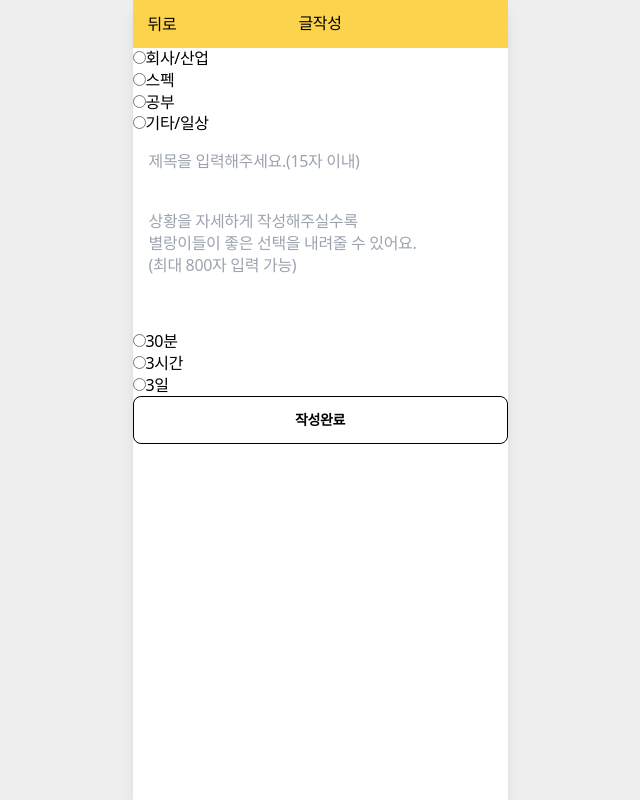
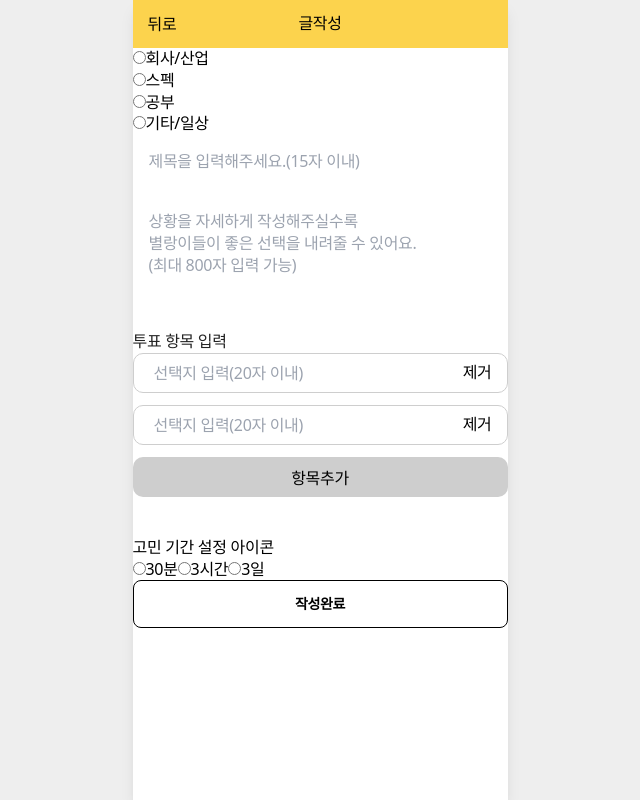
Before and after one commit to chwihae/frontend, a React (Vite) app: page /question in a window 1280 px wide. Shown: the whole page, without its empty margins (320-960 px from the left). Built offline with nearby package versions, Linux system fonts and the light colour scheme; no server answers; sample sign-in values are in the browser's storage; a web font is replaced by a local one.

Commit message:
feat : react-hook-form 적용 (#8)

```diff
--- /dev/null
+++ b/src/components/Question/FieldsOptionArray.tsx
@@ -0,0 +1,49 @@
+import { useFieldArray, useFormContext } from 'react-hook-form';
+
+const FieldsOptionArray = () => {
+  const context = useFormContext();
+  const { fields, append, remove } = useFieldArray({
+    control: context.control,
+    name: 'options',
+  });
+
+  return (
+    <div className="mb-10">
+      <h2 className="scoretitle1 text-GS1">투표 항목 입력</h2>
+      <ul className="mb-3 flex flex-col gap-3">
+        {fields.map((item, index) => {
+          return (
+            <li key={item.id} className="relative flex">
+              <input
+                type="text"
+                placeholder="선택지 입력(20자 이내)"
+                className="h-10 w-full rounded-[10px] border-[1px] border-GS6 px-5 py-[11px]"
+                {...context.register(`options.${index}.name`)}
+              />
+              <button
+                type="button"
+                className="absolute right-4 top-1/2 translate-y-[-50%]"
+                onClick={() => remove(index)}
+              >
+                제거
+              </button>
+            </li>
+          );
+        })}
+      </ul>
+      <section>
+        <button
+          type="button"
+          className="text-gs2 h-10 w-full rounded-[10px] bg-GS6 px-5 py-[11px]"
+          onClick={() => {
+            append({ name: '' });
+          }}
+        >
+          항목추가
+        </button>
+      </section>
+    </div>
+  );
+};
+
+export default FieldsOptionArray;
--- a/src/pages/QuestionCreate.tsx
+++ b/src/pages/QuestionCreate.tsx
@@ -1,20 +1,38 @@
+import { FormProvider, useForm } from 'react-hook-form';
+import type { UseFormProps } from 'react-hook-form';
+
 import {
   CATEGORYOPTIONS,
   PERIODOPTIONS,
   PLACEHOLDER_CONTENT,
 } from '@/constants/question';
+import type { IQuestion } from '@/types/questionType';
+import FieldsOptionArray from '@components/Question/FieldsOptionArray';
+
+type TMethods = IQuestion & UseFormProps;
 
 const QuestionCreate = () => {
-  const handleSubmit = (e: React.FormEvent<HTMLFormElement>) => {
-    console.log(e);
+  const defaultValues = {
+    type: null,
+    title: '',
+    content: '',
+    options: [{ name: '' }, { name: '' }],
+    closeAt: null,
+  };
+  const methods = useForm<TMethods>({ defaultValues });
+
+  const { register, handleSubmit } = methods;
+
+  const onSubmit = (data: IQuestion) => {
+    console.log(data);
   };
 
   return (
-    <div>
-      <form className="flex flex-col" onSubmit={handleSubmit}>
+    <FormProvider {...methods}>
+      <form className="flex flex-col" onSubmit={handleSubmit(onSubmit)}>
         {CATEGORYOPTIONS.map((tab) => (
           <label key={tab}>
-            <input type="radio" value={tab} />
+            <input type="radio" value={tab} {...register('type')} />
             {tab}
           </label>
         ))}
@@ -22,22 +40,31 @@ const QuestionCreate = () => {
           type="text"
           className="h-[52px] w-full py-[13px] pl-4 focus:outline-none"
           placeholder="제목을 입력해주세요.(15자 이내)"
+          {...register('title')}
         />
         <textarea
           className="h-36 w-full resize-none px-4 py-6 focus:outline-none"
           placeholder={PLACEHOLDER_CONTENT}
+          {...register('content')}
         />
-        {PERIODOPTIONS.map((period) => (
-          <label key={period}>
-            <input type="radio" value={period} />
-            {period}
-          </label>
-        ))}
+        <FieldsOptionArray />
+        <div>
+          <div className="flex gap-1">
+            <h2>고민 기간 설정</h2>
+            <span>아이콘</span>
+          </div>
+          {PERIODOPTIONS.map((period) => (
+            <label key={period}>
+              <input type="radio" value={period} {...register('closeAt')} />
+              {period}
+            </label>
+          ))}
+        </div>
         <button type="submit" className="btn">
           작성완료
         </button>
       </form>
-    </div>
+    </FormProvider>
   );
 };
 
```
